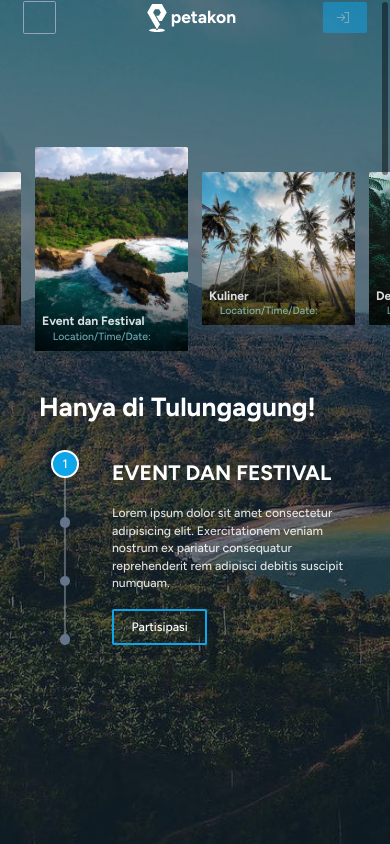
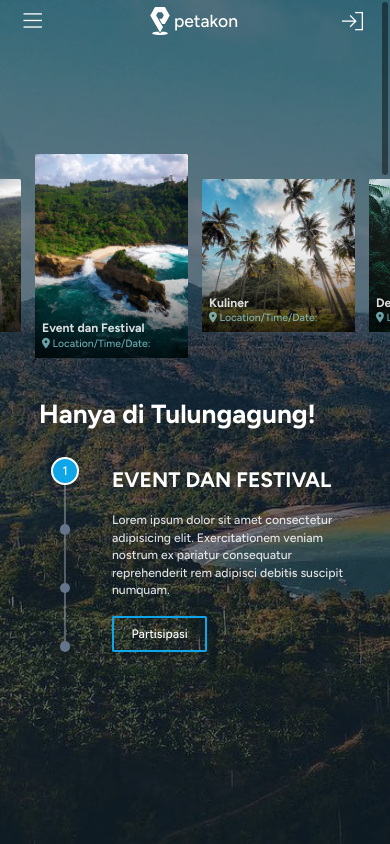
Before and after one commit to TulungPetakon/petakon, a SvelteKit app: page / in a window 390 px wide. Built offline with nearby package versions, Linux system fonts and the light colour scheme.

Commit message:
Navbar & Drawer

```diff
--- a/src/components/menu/Drawer.svelte
+++ b/src/components/menu/Drawer.svelte
@@ -1,7 +1,7 @@
 <script>
 	import { fade, fly } from 'svelte/transition';
 	import { self } from 'svelte/legacy';
-	import navLinks from './navlink';
+	import { mainLinks } from './navlink';
 
 	const { toggle } = $props();
 </script>
@@ -9,39 +9,49 @@
 <div
 	onmousedown={self(toggle)}
 	class="w-full h-full bg-black/50 fixed right-0 top-0 z-50"
-	transition:fade={{ duration: 200 }}
+	transition:fade={{ duration: 250 }}
 	role
 >
-	<div class="w-10/12 bg-white h-full relative ml-auto" transition:fly={{ x: 100, duration: 200 }}>
-		<h1 class="font-black p-4 text-xl text-center">
-			<a href="/" onclick={toggle}>PETAKON</a>
-		</h1>
-		<hr />
-		<div class="list">
-			{#each navLinks as { href, title, icon }}
-				<a
-					{href}
-					class="block py-3 px-4 text-lg border-b hover:bg-slate-200 transition-all"
-					onclick={toggle}
-				>
-					<span> <i class="fal {icon} mr-2"></i> {title} </span>
-				</a>
-			{/each}
+	<div class="w-full bg-white h-full relative ml-auto" transition:fly={{ y: 100, duration: 250 }}>
+		<div class="flex px-2 py-1 items-center border-b">
+			<button aria-label="Close" class="text-xl w-10 aspect-square" onclick={toggle}>
+				<i class="fasl fa-xmark-large"></i></button
+			>
+			<h1 class="font-bold px-2 text-xl text-center">
+				<a href="/" onclick={toggle}>Menu Utama</a>
+			</h1>
 		</div>
 
-		<div class="mt-5 flex justify-center">
+		<!-- Account -->
+		<div class="my-4 flex justify-center text-base">
 			<button
-				class="pk-text-gradient pk-outline text-white opacity-90 mx-2 hover:opacity-100 transition-opacity rounded-md px-4 py-2 disabled:opacity-50"
-				disabled
+				class="bg-sky-500 text-white w-4/12 rounded-sm mx-1 py-1 transition-all
+			hover:bg-sky-600"
 			>
 				Masuk
 			</button>
 			<button
-				disabled
-				class="pk-bg-gradient text-white opacity-90 mx-2 hover:opacity-100 transition-opacity rounded-md px-4 py-2 disabled:opacity-50"
+				class="border-sky-500 w-4/12 rounded-sm mx-1 py-1 transition-all border-2
+			hover:bg-sky-600 hover:text-white"
 			>
 				Daftar
 			</button>
 		</div>
+		<!-- End Account -->
+
+		<div class="bg-slate-100 w-full h-2"></div>
+
+		<div class="list py-4 px-2">
+			{#each mainLinks as { href, title, icon }}
+				<a
+					{href}
+					class="block py-2 px-5 text-lg transition-all
+					hover:bg-slate-200"
+					onclick={toggle}
+				>
+					<i class="fasl {icon} mr-10 w-0 text-2xl inline-block"></i> <span> {title} </span>
+				</a>
+			{/each}
+		</div>
 	</div>
 </div>
--- a/src/components/menu/NavBar.svelte
+++ b/src/components/menu/NavBar.svelte
@@ -1,7 +1,7 @@
 <script>
 	import { page } from '$app/stores';
 	import { scrollTop } from '$lib/stores/app-stores.svelte.js';
-	import navLinks from './navlink';
+	import { mainLinks } from './navlink';
 	import Brand from '$comp/icons/Brand.svelte';
 	import Drawer from './Drawer.svelte';
 
@@ -18,14 +18,16 @@
 	<div class="block lg:hidden">
 		<button
 			aria-label="Navigation Bar"
-			class="py-2 px-3 rounded-sm active:scale-95 transition-transform text-md border border-slate-400 group-[.active]:text-slate-400"
+			class="rounded-sm transition-transform text-md
+			active:scale-95
+			group-[.active]:text-slate-700"
 			onclick={drawerToggle}
 		>
-			<i class="fal fa-bars"></i></button
+			<i class="fasl fa-bars text-2xl md:text-base"></i></button
 		>
 	</div>
 
-	<h1 class="font-bold text-xl py-1 group-[.active]:text-black transition-all">
+	<h1 class="text-xl py-2 md:py-1 group-[.active]:text-black transition-all">
 		<a href="/" class=" flex items-center">
 			<div class="w-8 inline-block"><Brand mono={$scrollTop < 1 && !solidBG} /></div>
 			<span>petakon</span>
@@ -33,10 +35,14 @@
 	</h1>
 
 	<nav class="block">
-		{#each navLinks as { href, title, icon }}
+		{#each mainLinks as { href, title, icon }}
 			<a
 				{href}
-				class="hidden lg:inline-flex py-5 mx-3 after:bg-white after:w-full after:scale-x-0 after:h-[.15rem] relative after:absolute after:bottom-0 after:left-0 after:rounded-t-md hover:after:scale-x-100 has-[.isOpen]:after:scale-x-100 after:transition-transform after:duration-300 group-[.active]:after:pk-bg transition-all group-[.active]:text-black"
+				class="hidden py-5 mx-3 relative transition-all
+				lg:inline-flex
+				after:bg-white after:w-full after:scale-x-0 after:h-[.15rem] after:absolute after:bottom-0 after:left-0 after:rounded-t-md after:transition-transform after:duration-300
+				hover:after:scale-x-100
+				group-[.active]:text-black group-[.active]:after:pk-bg has-[.isOpen]:after:scale-x-100"
 			>
 				<span class:isOpen={href === $page.route.id}> <i class="fasl {icon}"></i> {title} </span>
 			</a>
@@ -44,10 +50,14 @@
 
 		<div class="inline-flex">
 			<button
-				disabled
-				class="pk-outline rounded-sm px-4 py-2 disabled:active:scale-100 disabled:cursor-not-allowed active:scale-95 transition-all pk-bg text-white disabled:opacity-50"
+				class="pk-outline rounded-sm transition-all
+				group-[.active]:text-slate-700
+				md:px-3 md:py-2 md:pk-bg md:!text-white md:
+				active:scale-95
+				disabled:active:scale-100 disabled:cursor-not-allowed disabled:opacity-50
+				"
 			>
-				<i class="fasl fa-arrow-right-to-bracket mr-1"></i>
+				<i class="fasl fa-arrow-right-to-bracket mr-1 text-2xl md:text-base"></i>
 				<span class="hidden md:inline-block"> Masuk/Daftar </span>
 			</button>
 		</div>
--- a/src/components/menu/navlink.js
+++ b/src/components/menu/navlink.js
@@ -1,4 +1,4 @@
-const navLinks = [
+export const mainLinks = [
 	{
 		href: '/what-to-do',
 		title: 'Pertama Kali ke Tulungagung?',
@@ -8,5 +8,3 @@ const navLinks = [
 	{ href: '/app', title: 'Explore', id: 'explore', icon: 'fa-compass' },
 	{ href: '/planner', title: 'Rencana Perjalanan', id: 'planner', icon: 'fa-map-location-dot' }
 ];
-
-export default navLinks;
```
Also changed, not shown: static/fonts/all.css.
